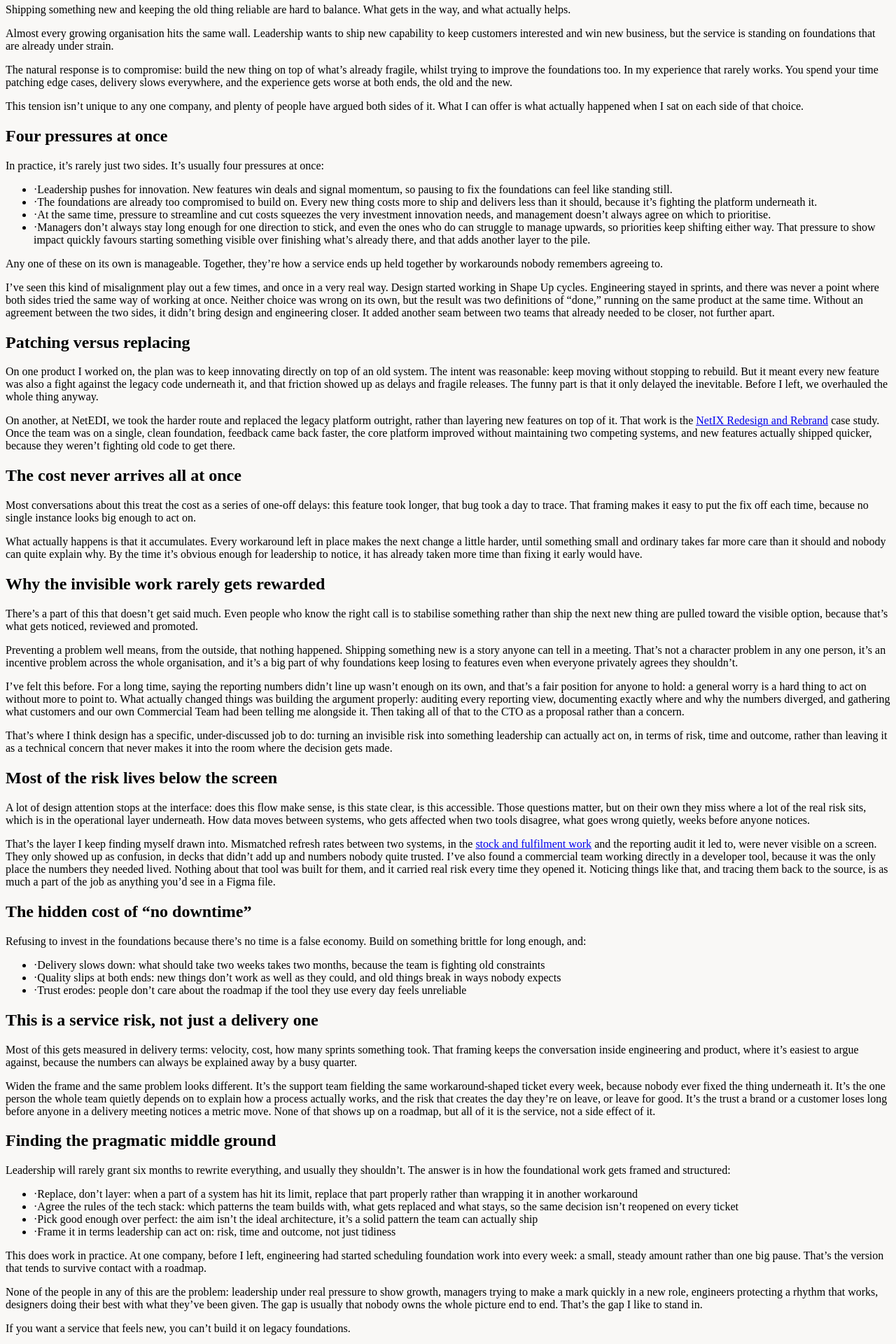
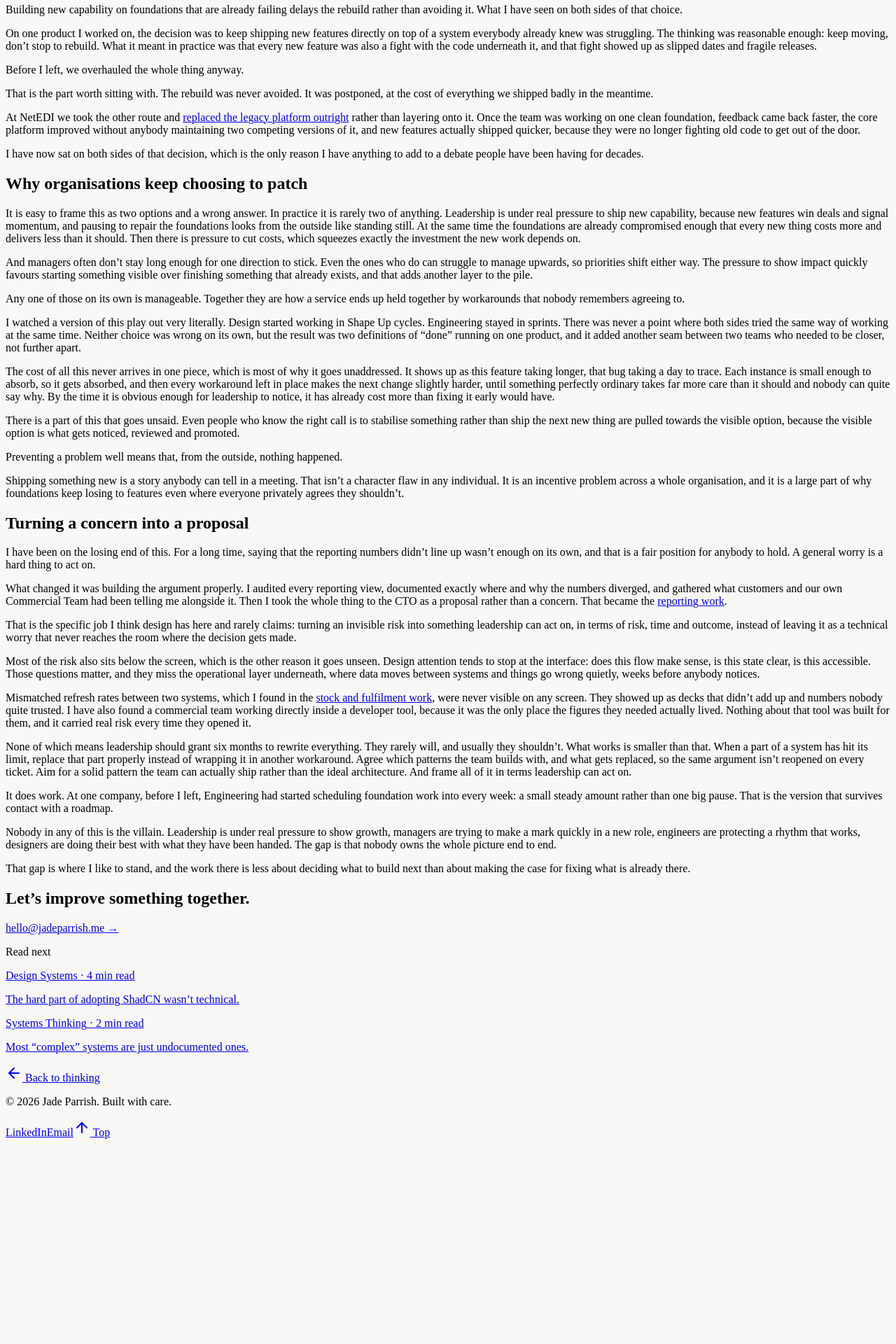
Before and after one commit to jadeparrish/portfolio, a Next.js app: page /thinking/legacy in a window 1280 px wide. Shown: the part 140-2060 px from the top of the page at 70% size. After the commit the page ends 1775 px from the top, so only its background shows below. Built offline with nearby package versions, Linux system fonts and the light colour scheme.

Commit message:
Revise LegacyArticle content and update description
Updated article content to reflect new insights on balancing innovation with reliability. Removed outdated sections and added new perspectives on the challenges faced in maintaining legacy systems.

```diff
--- a/app/thinking/legacy/page.js
+++ b/app/thinking/legacy/page.js
@@ -5,7 +5,6 @@ import {
   ArticleBody,
   ArticleBlock,
   ArticleHeading,
-  ArticleBullets,
   PullQuote,
   Accent,
   ArticleLink,
@@ -13,7 +12,8 @@ import {
 
 export const metadata = {
   title: "Nobody wants the new feature. They just want the old one to work: Jade Parrish",
-  description: 'Why shipping something new and keeping the old thing reliable are so hard to balance, what gets in the way, and what actually helps.',
+  description:
+    'Building new capability on foundations that are already failing delays the rebuild rather than avoiding it. What I have seen on both sides of that choice.',
 };
 
 export default function LegacyArticle() {
@@ -24,8 +24,9 @@ export default function LegacyArticle() {
         title={<>Nobody wants the new feature. They just want the old one to work.</>}
         subtitle={
           <>
-            Shipping something new and keeping the old thing reliable are hard to
-            balance. What gets in the way, and what actually helps.
+            Building new capability on foundations that are already failing delays the
+            rebuild rather than avoiding it. What I have seen on both sides of that
+            choice.
           </>
         }
       />
@@ -33,243 +34,178 @@ export default function LegacyArticle() {
       <ArticleBody>
         <ArticleBlock>
           <p>
-            Almost every growing organisation hits the same wall. Leadership wants to
-            ship new capability to keep customers interested and win new business, but
-            the service is standing on foundations that are already under strain.
+            On one product I worked on, the decision was to keep shipping new features
+            directly on top of a system everybody already knew was struggling. The
+            thinking was reasonable enough: keep moving, don&rsquo;t stop to rebuild.
+            What it meant in practice was that every new feature was also a fight with
+            the code underneath it, and that fight showed up as slipped dates and
+            fragile releases.
           </p>
           <p>
-            The natural response is to compromise: build the new thing on top of
-            what&rsquo;s already fragile, whilst trying to improve the foundations too.
-            In my experience that rarely works. You spend your time patching edge cases,
-            delivery slows everywhere, and the experience gets worse at both ends, the
-            old and the new.
+            Before I left, we overhauled the whole thing anyway.
           </p>
           <p>
-            This tension isn&rsquo;t unique to any one company, and plenty of people have
-            argued both sides of it. What I can offer is what actually happened when I
-            sat on each side of that choice.
+            That is the part worth sitting with. The rebuild was never avoided. It was
+            postponed, at the cost of everything we shipped badly in the meantime.
+          </p>
+        </ArticleBlock>
+
+        <ArticleBlock>
+          <p>
+            At NetEDI we took the other route and{' '}
+            <ArticleLink href="/work/netix">replaced the legacy platform outright</ArticleLink>{' '}
+            rather than layering onto it. Once the team was working on one clean
+            foundation, feedback came back faster, the core platform improved without
+            anybody maintaining two competing versions of it, and new features actually
+            shipped quicker, because they were no longer fighting old code to get out of
+            the door.
+          </p>
+          <p>
+            I have now sat on both sides of that decision, which is the only reason I
+            have anything to add to a debate people have been having for decades.
           </p>
         </ArticleBlock>
 
         <div>
-          <ArticleHeading>Four pressures at once</ArticleHeading>
+          <ArticleHeading>Why organisations keep choosing to patch</ArticleHeading>
           <ArticleBlock>
             <p>
-              In practice, it&rsquo;s rarely just two sides. It&rsquo;s usually four
-              pressures at once:
-            </p>
-            <ArticleBullets
-              items={[
-                'Leadership pushes for innovation. New features win deals and signal momentum, so pausing to fix the foundations can feel like standing still.',
-                'The foundations are already too compromised to build on. Every new thing costs more to ship and delivers less than it should, because it’s fighting the platform underneath it.',
-                'At the same time, pressure to streamline and cut costs squeezes the very investment innovation needs, and management doesn’t always agree on which to prioritise.',
-                'Managers don’t always stay long enough for one direction to stick, and even the ones who do can struggle to manage upwards, so priorities keep shifting either way. That pressure to show impact quickly favours starting something visible over finishing what’s already there, and that adds another layer to the pile.',
-              ]}
-            />
-            <p>
-              Any one of these on its own is manageable. Together, they&rsquo;re how a
-              service ends up held together by workarounds nobody remembers agreeing to.
+              It is easy to frame this as two options and a wrong answer. In practice it
+              is rarely two of anything. Leadership is under real pressure to ship new
+              capability, because new features win deals and signal momentum, and pausing
+              to repair the foundations looks from the outside like standing still. At
+              the same time the foundations are already compromised enough that every new
+              thing costs more and delivers less than it should. Then there is pressure
+              to cut costs, which squeezes exactly the investment the new work depends on.
             </p>
             <p>
-              I&rsquo;ve seen this kind of misalignment play out a few times, and once in
-              a very real way. Design started working in Shape Up cycles. Engineering
-              stayed in sprints, and there was never a point where both sides tried the
-              same way of working at once. Neither choice was wrong on its own, but the
-              result was two definitions of &ldquo;done,&rdquo; running on the same
-              product at the same time. Without an agreement between the two sides, it
-              didn&rsquo;t bring design and engineering closer. It added another seam
-              between two teams that already needed to be closer, not further apart.
-            </p>
-          </ArticleBlock>
-        </div>
-
-        <div>
-          <ArticleHeading>Patching versus replacing</ArticleHeading>
-          <ArticleBlock>
-            <p>
-              On one product I worked on, the plan was to keep innovating directly on top
-              of an old system. The intent was reasonable: keep moving without stopping
-              to rebuild. But it meant every new feature was also a fight against the
-              legacy code underneath it, and that friction showed up as delays and
-              fragile releases. The funny part is that it only delayed the inevitable.
-              Before I left, we overhauled the whole thing anyway.
+              And managers often don&rsquo;t stay long enough for one direction to stick.
+              Even the ones who do can struggle to manage upwards, so priorities shift
+              either way. The pressure to show impact quickly favours starting something
+              visible over finishing something that already exists, and that adds another
+              layer to the pile.
             </p>
             <p>
-              On another, at NetEDI, we took the harder route and replaced the legacy
-              platform outright, rather than layering new features on top of it. That
-              work is the{' '}
-              <ArticleLink href="/work/netix">NetIX Redesign and Rebrand</ArticleLink>{' '}
-              case study. Once the team was on a single, clean foundation, feedback came
-              back faster, the core platform improved without maintaining two competing
-              systems, and new features actually shipped quicker, because they
-              weren&rsquo;t fighting old code to get there.
-            </p>
-          </ArticleBlock>
-        </div>
-
-        <div>
-          <ArticleHeading>The cost never arrives all at once</ArticleHeading>
-          <ArticleBlock>
-            <p>
-              Most conversations about this treat the cost as a series of one-off
-              delays: this feature took longer, that bug took a day to trace. That
-              framing makes it easy to put the fix off each time, because no single
-              instance looks big enough to act on.
+              Any one of those on its own is manageable. Together they are how a service
+              ends up held together by workarounds that nobody remembers agreeing to.
             </p>
             <p>
-              What actually happens is that it accumulates. Every workaround left in
-              place makes the next change a little harder, until something small and
-              ordinary takes far more care than it should and nobody can quite explain
-              why. By the time it&rsquo;s obvious enough for leadership to notice, it
-              has already taken more time than fixing it early would have.
-            </p>
-          </ArticleBlock>
-        </div>
-
-        <div>
-          <ArticleHeading>Why the invisible work rarely gets rewarded</ArticleHeading>
-          <ArticleBlock>
-            <p>
-              There&rsquo;s a part of this that doesn&rsquo;t get said much. Even people
-              who know the right call is to stabilise something rather than ship the next
-              new thing are pulled toward the visible option, because that&rsquo;s what
-              gets noticed, reviewed and promoted.
-            </p>
-            <p>
-              Preventing a problem well means, from the outside, that nothing happened.
-              Shipping something new is a story anyone can tell in a meeting.
-              That&rsquo;s not a character problem in any one person, it&rsquo;s an
-              incentive problem across the whole organisation, and it&rsquo;s a big part
-              of why foundations keep losing to features even when everyone privately
-              agrees they shouldn&rsquo;t.
-            </p>
-            <p>
-              I&rsquo;ve felt this before. For a long time, saying the reporting numbers
-              didn&rsquo;t line up wasn&rsquo;t enough on its own, and that&rsquo;s a
-              fair position for anyone to hold: a general worry is a hard thing to act on
-              without more to point to. What actually changed things was building the
-              argument properly: auditing every reporting view, documenting exactly where
-              and why the numbers diverged, and gathering what customers and our own
-              Commercial Team had been telling me alongside it. Then taking all of that
-              to the CTO as a proposal rather than a concern.
-            </p>
-            <p>
-              That&rsquo;s where I think design has a specific, under-discussed job to
-              do: turning an invisible risk into something leadership can actually act
-              on, in terms of risk, time and outcome, rather than leaving it as a
-              technical concern that never makes it into the room where the decision
-              gets made.
-            </p>
-          </ArticleBlock>
-        </div>
-
-        <div>
-          <ArticleHeading>Most of the risk lives below the screen</ArticleHeading>
-          <ArticleBlock>
-            <p>
-              A lot of design attention stops at the interface: does this flow make
-              sense, is this state clear, is this accessible. Those questions matter, but
-              on their own they miss where a lot of the real risk sits, which is in the
-              operational layer underneath. How data moves between systems, who gets
-              affected when two tools disagree, what goes wrong quietly, weeks before
-              anyone notices.
-            </p>
-            <p>
-              That&rsquo;s the layer I keep finding myself drawn into. Mismatched refresh
-              rates between two systems, in the{' '}
-              <ArticleLink href="/work/stock">stock and fulfilment work</ArticleLink> and
-              the reporting audit it led to, were never visible on a screen. They only
-              showed up as confusion, in decks that didn&rsquo;t add up and numbers
-              nobody quite trusted. I&rsquo;ve also found a commercial team working
-              directly in a developer tool, because it was the only place the numbers
-              they needed lived. Nothing about that tool was built for them, and it
-              carried real risk every time they opened it. Noticing things like that, and
-              tracing them back to the source, is as much a part of the job as anything
-              you&rsquo;d see in a Figma file.
-            </p>
-          </ArticleBlock>
-        </div>
-
-        <div>
-          <ArticleHeading>The hidden cost of &ldquo;no downtime&rdquo;</ArticleHeading>
-          <ArticleBlock>
-            <p>
-              Refusing to invest in the foundations because there&rsquo;s no time is a
-              false economy. Build on something brittle for long enough, and:
-            </p>
-            <ArticleBullets
-              items={[
-                'Delivery slows down: what should take two weeks takes two months, because the team is fighting old constraints',
-                'Quality slips at both ends: new things don’t work as well as they could, and old things break in ways nobody expects',
-                'Trust erodes: people don’t care about the roadmap if the tool they use every day feels unreliable',
-              ]}
-            />
-          </ArticleBlock>
-        </div>
-
-        <div>
-          <ArticleHeading>This is a service risk, not just a delivery one</ArticleHeading>
-          <ArticleBlock>
-            <p>
-              Most of this gets measured in delivery terms: velocity, cost, how many
-              sprints something took. That framing keeps the conversation inside
-              engineering and product, where it&rsquo;s easiest to argue against, because
-              the numbers can always be explained away by a busy quarter.
-            </p>
-            <p>
-              Widen the frame and the same problem looks different. It&rsquo;s the
-              support team fielding the same workaround-shaped ticket every week, because
-              nobody ever fixed the thing underneath it. It&rsquo;s the one person the
-              whole team quietly depends on to explain how a process actually works, and
-              the risk that creates the day they&rsquo;re on leave, or leave for good.
-              It&rsquo;s the trust a brand or a customer loses long before anyone in a
-              delivery meeting notices a metric move. None of that shows up on a roadmap,
-              but all of it is the service, not a side effect of it.
-            </p>
-          </ArticleBlock>
-        </div>
-
-        <div>
-          <ArticleHeading>Finding the pragmatic middle ground</ArticleHeading>
-          <ArticleBlock>
-            <p>
-              Leadership will rarely grant six months to rewrite everything, and usually
-              they shouldn&rsquo;t. The answer is in how the foundational work gets
-              framed and structured:
-            </p>
-            <ArticleBullets
-              items={[
-                'Replace, don’t layer: when a part of a system has hit its limit, replace that part properly rather than wrapping it in another workaround',
-                'Agree the rules of the tech stack: which patterns the team builds with, what gets replaced and what stays, so the same decision isn’t reopened on every ticket',
-                'Pick good enough over perfect: the aim isn’t the ideal architecture, it’s a solid pattern the team can actually ship',
-                'Frame it in terms leadership can act on: risk, time and outcome, not just tidiness',
-              ]}
-            />
-            <p>
-              This does work in practice. At one company, before I left, engineering had
-              started scheduling foundation work into every week: a small, steady amount
-              rather than one big pause. That&rsquo;s the version that tends to survive
-              contact with a roadmap.
+              I watched a version of this play out very literally. Design started working
+              in Shape Up cycles. Engineering stayed in sprints. There was never a point
+              where both sides tried the same way of working at the same time. Neither
+              choice was wrong on its own, but the result was two definitions of
+              &ldquo;done&rdquo; running on one product, and it added another seam between
+              two teams who needed to be closer, not further apart.
             </p>
           </ArticleBlock>
         </div>
 
         <ArticleBlock>
           <p>
-            None of the people in any of this are the problem: leadership under real
-            pressure to show growth, managers trying to make a mark quickly in a new
-            role, engineers protecting a rhythm that works, designers doing their best
-            with what they&rsquo;ve been given. The gap is usually that nobody owns the
-            whole picture end to end. That&rsquo;s the gap I like to stand in.
+            The cost of all this never arrives in one piece, which is most of why it goes
+            unaddressed. It shows up as this feature taking longer, that bug taking a day
+            to trace. Each instance is small enough to absorb, so it gets absorbed, and
+            then every workaround left in place makes the next change slightly harder,
+            until something perfectly ordinary takes far more care than it should and
+            nobody can quite say why. By the time it is obvious enough for leadership to
+            notice, it has already cost more than fixing it early would have.
+          </p>
+        </ArticleBlock>
+
+        <ArticleBlock>
+          <p>
+            There is a part of this that goes unsaid. Even people who know the right call
+            is to stabilise something rather than ship the next new thing are pulled
+            towards the visible option, because the visible option is what gets noticed,
+            reviewed and promoted.
           </p>
           <PullQuote>
-            If you want a service that feels new, you can&rsquo;t build it on{' '}
-            <Accent>legacy foundations.</Accent>
+            Preventing a problem well means that, from the outside,{' '}
+            <Accent>nothing happened.</Accent>
           </PullQuote>
           <p>
-            The real work of design and product strategy isn&rsquo;t only deciding what
-            to build next. It&rsquo;s making the case for fixing what&rsquo;s already
-            there, first.
+            Shipping something new is a story anybody can tell in a meeting. That
+            isn&rsquo;t a character flaw in any individual. It is an incentive problem
+            across a whole organisation, and it is a large part of why foundations keep
+            losing to features even where everyone privately agrees they shouldn&rsquo;t.
+          </p>
+        </ArticleBlock>
+
+        <div>
+          <ArticleHeading>Turning a concern into a proposal</ArticleHeading>
+          <ArticleBlock>
+            <p>
+              I have been on the losing end of this. For a long time, saying that the
+              reporting numbers didn&rsquo;t line up wasn&rsquo;t enough on its own, and
+              that is a fair position for anybody to hold. A general worry is a hard thing
+              to act on.
+            </p>
+            <p>
+              What changed it was building the argument properly. I audited every
+              reporting view, documented exactly where and why the numbers diverged, and
+              gathered what customers and our own Commercial Team had been telling me
+              alongside it. Then I took the whole thing to the CTO as a proposal rather
+              than a concern. That became the{' '}
+              <ArticleLink href="/work/reporting">reporting work</ArticleLink>.
+            </p>
+            <p>
+              That is the specific job I think design has here and rarely claims: turning
+              an invisible risk into something leadership can act on, in terms of risk,
+              time and outcome, instead of leaving it as a technical worry that never
+              reaches the room where the decision gets made.
+            </p>
+          </ArticleBlock>
+        </div>
+
+        <ArticleBlock>
+          <p>
+            Most of the risk also sits below the screen, which is the other reason it goes
+            unseen. Design attention tends to stop at the interface: does this flow make
+            sense, is this state clear, is this accessible. Those questions matter, and
+            they miss the operational layer underneath, where data moves between systems
+            and things go wrong quietly, weeks before anybody notices.
+          </p>
+          <p>
+            Mismatched refresh rates between two systems, which I found in the{' '}
+            <ArticleLink href="/work/stock">stock and fulfilment work</ArticleLink>, were
+            never visible on any screen. They showed up as decks that didn&rsquo;t add up
+            and numbers nobody quite trusted. I have also found a commercial team working
+            directly inside a developer tool, because it was the only place the figures
+            they needed actually lived. Nothing about that tool was built for them, and
+            it carried real risk every time they opened it.
+          </p>
+        </ArticleBlock>
+
+        <ArticleBlock>
+          <p>
+            None of which means leadership should grant six months to rewrite everything.
+            They rarely will, and usually they shouldn&rsquo;t. What works is smaller than
+            that. When a part of a system has hit its limit, replace that part properly
+            instead of wrapping it in another workaround. Agree which patterns the team
+            builds with, and what gets replaced, so the same argument isn&rsquo;t reopened
+            on every ticket. Aim for a solid pattern the team can actually ship rather
+            than the ideal architecture. And frame all of it in terms leadership can act
+            on.
+          </p>
+          <p>
+            It does work. At one company, before I left, Engineering had started
+            scheduling foundation work into every week: a small steady amount rather than
+            one big pause. That is the version that survives contact with a roadmap.
+          </p>
+        </ArticleBlock>
+
+        <ArticleBlock>
+          <p>
+            Nobody in any of this is the villain. Leadership is under real pressure to
+            show growth, managers are trying to make a mark quickly in a new role,
+            engineers are protecting a rhythm that works, designers are doing their best
+            with what they have been handed. The gap is that nobody owns the whole picture
+            end to end.
+          </p>
+          <p>
+            That gap is where I like to stand, and the work there is less about deciding
+            what to build next than about making the case for fixing what is already
+            there.
           </p>
         </ArticleBlock>
       </ArticleBody>
```
